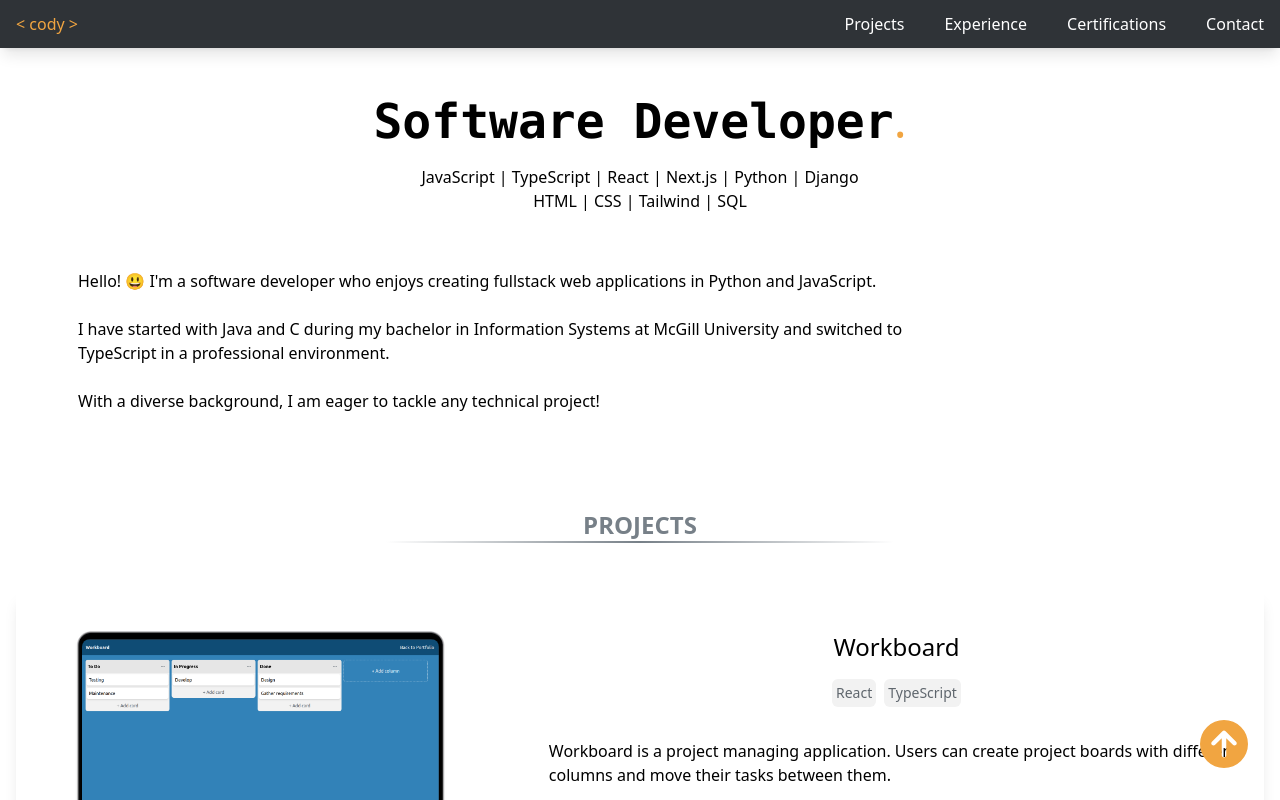
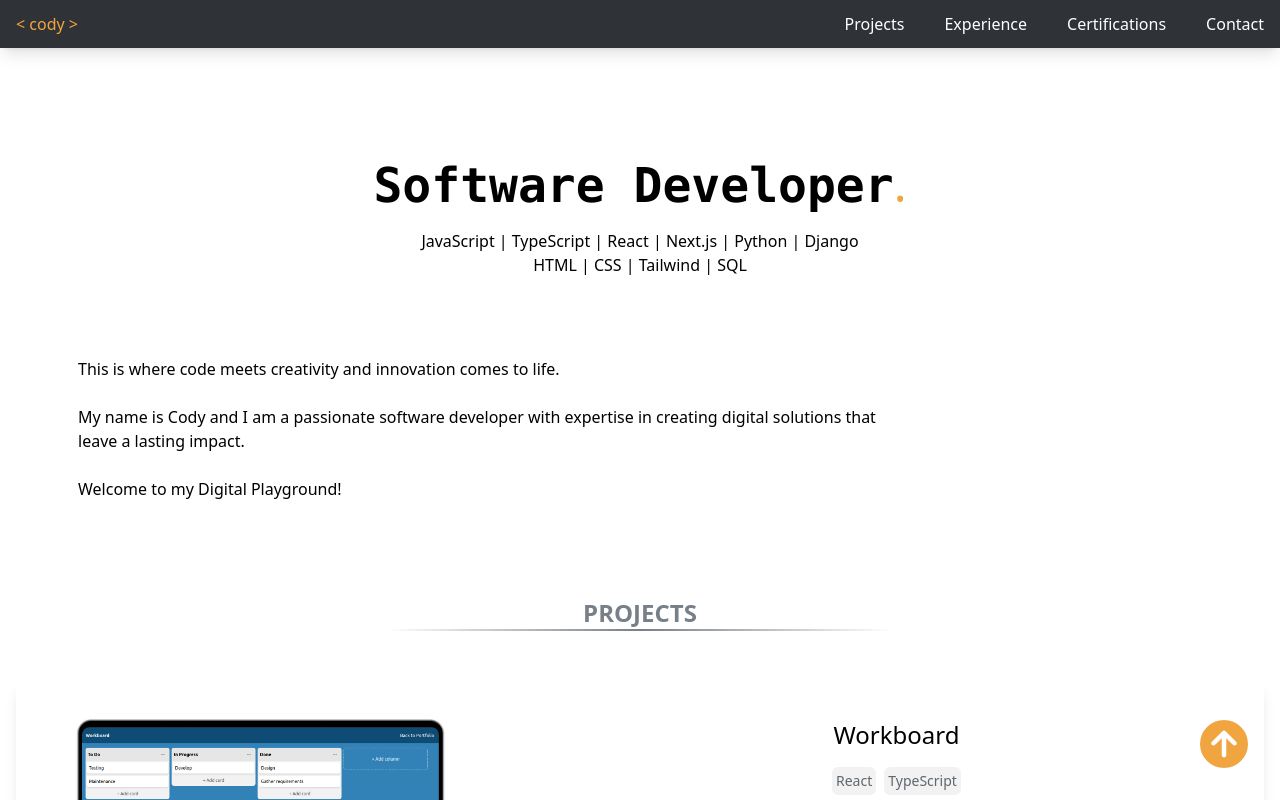
Before and after one commit to Cody06/Portfolio, a Next.js app: page / in a window 1280 px wide. Shown: the top 800 px of the page. Built offline with nearby package versions, Linux system fonts and the light colour scheme.

Commit message:
Update Header UI

```diff
--- a/src/components/Home/components/Header/index.tsx
+++ b/src/components/Home/components/Header/index.tsx
@@ -11,15 +11,15 @@ const Header: React.FC<Props> = ({ showAnimation }) => {
     );
     const secondaryTechnologies = ['HTML', 'CSS', 'Tailwind', 'SQL'].join(' | ');
 
-    const headlineParagraph = `Hello! 😃 I'm a software developer who enjoys creating fullstack web applications in Python and JavaScript.
-        \n I have started with Java and C during my bachelor in Information Systems at McGill University and switched to TypeScript in a professional environment.
-        \n With a diverse background, I am eager to tackle any technical project!`;
+    const headlineParagraph = `This is where code meets creativity and innovation comes to life.
+        \n My name is Cody and I am a passionate software developer with expertise in creating digital solutions that leave a lasting impact.
+        \n Welcome to my Digital Playground!`;
 
     return (
         <header id="header">
             <TopNav showAnimation={showAnimation} />
             <div className="content-max-width mx-auto px-4">
-                <div className="flex flex-col items-center gap-y-5 pt-24 pb-14">
+                <div className="flex flex-col items-center gap-y-5 pt-40">
                     <h1 className="text-3xl md:text-5xl text-center">
                         <span
                             className={`font-bold font-mono ${showAnimation && 'multi-line-type'}`}
@@ -42,7 +42,7 @@ const Header: React.FC<Props> = ({ showAnimation }) => {
 
                 <div className="flex justify-around">
                     <p
-                        className={`md:basis-2/3 mb-4 ${showAnimation && 'animate-fade-in'}`}
+                        className={`md:basis-2/3 mt-20 mb-4 ${showAnimation && 'animate-fade-in'}`}
                         style={{ whiteSpace: 'pre-line' }}
                     >
                         {headlineParagraph}
```
